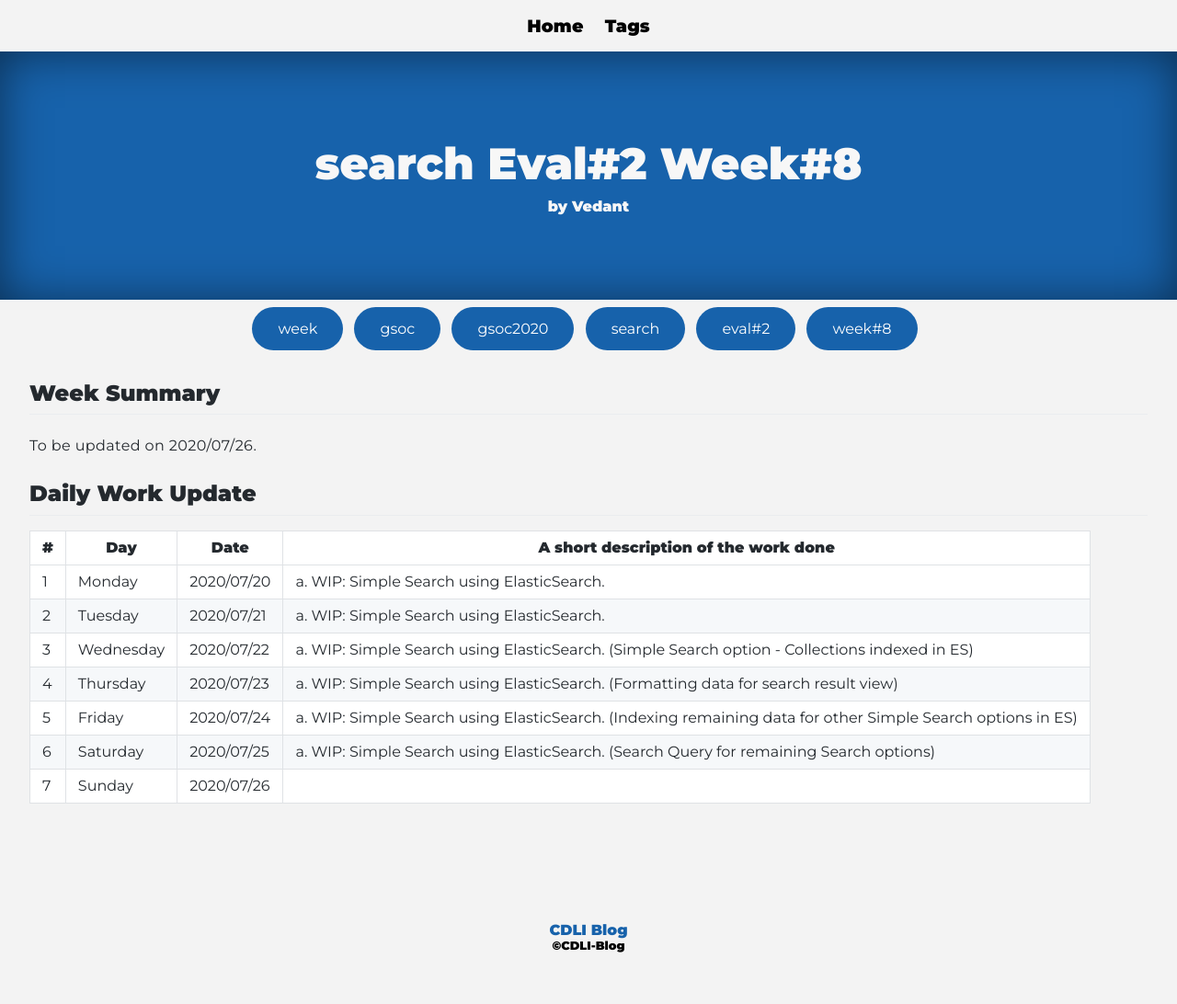
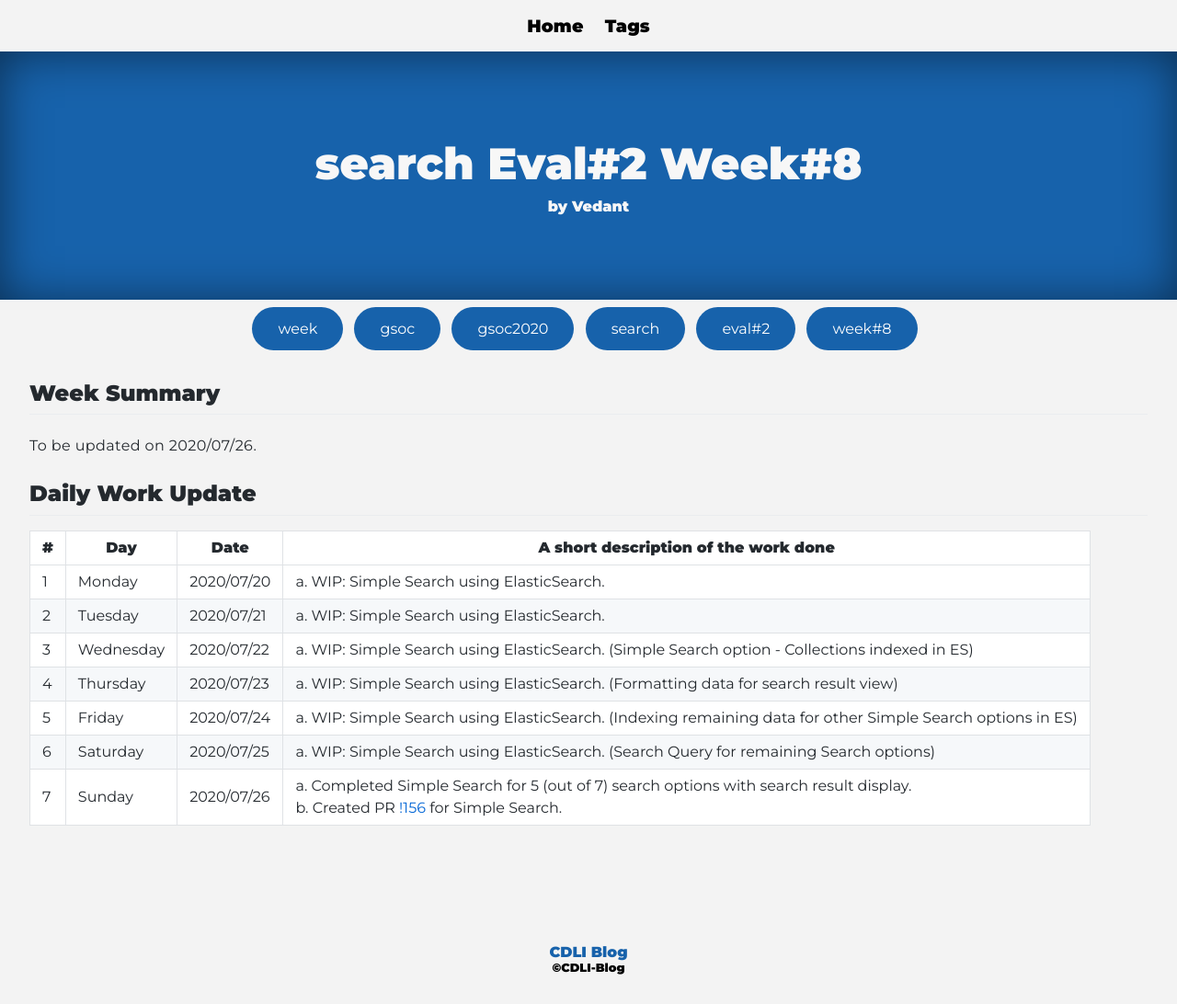
Before and after one commit to cdli-gh/blog, a Jekyll site: the page built from _blog/gsoc20/search/posts/09_week8.md, in a window 1280 px wide. Shown: the whole page at 92% size. Built offline with Jekyll 4.4.1, drawn with Linux system fonts in a browser that asks for light colours; Markdown is read by kramdown in place of the engine named in the settings; before the commit the page ends 1068 px from its top, so only the background shows below that.

Commit message:
Search : DailyUpdates 8:7

```diff
--- a/_blog/gsoc20/search/posts/09_week8.md
+++ b/_blog/gsoc20/search/posts/09_week8.md
@@ -20,4 +20,4 @@ To be updated on 2020/07/26.
 |4   	| Thursday  	|   2020/07/23	|  a. WIP: Simple Search using ElasticSearch. (Formatting data for search result view) 	|
 |5   	| Friday  	|   2020/07/24	|  a. WIP: Simple Search using ElasticSearch. (Indexing remaining data for other Simple Search options in ES)	|
 |6   	| Saturday  	|   2020/07/25	|  a. WIP: Simple Search using ElasticSearch. (Search Query for remaining Search options) 	|
-|7   	| Sunday  	|   2020/07/26	|   	|
+|7   	| Sunday  	|   2020/07/26	| a. Completed Simple Search for 5 (out of 7) search options with search result display. <br> b. Created PR [!156](https://gitlab.com/cdli/framework/-/merge_requests/156) for Simple Search.	|
```
